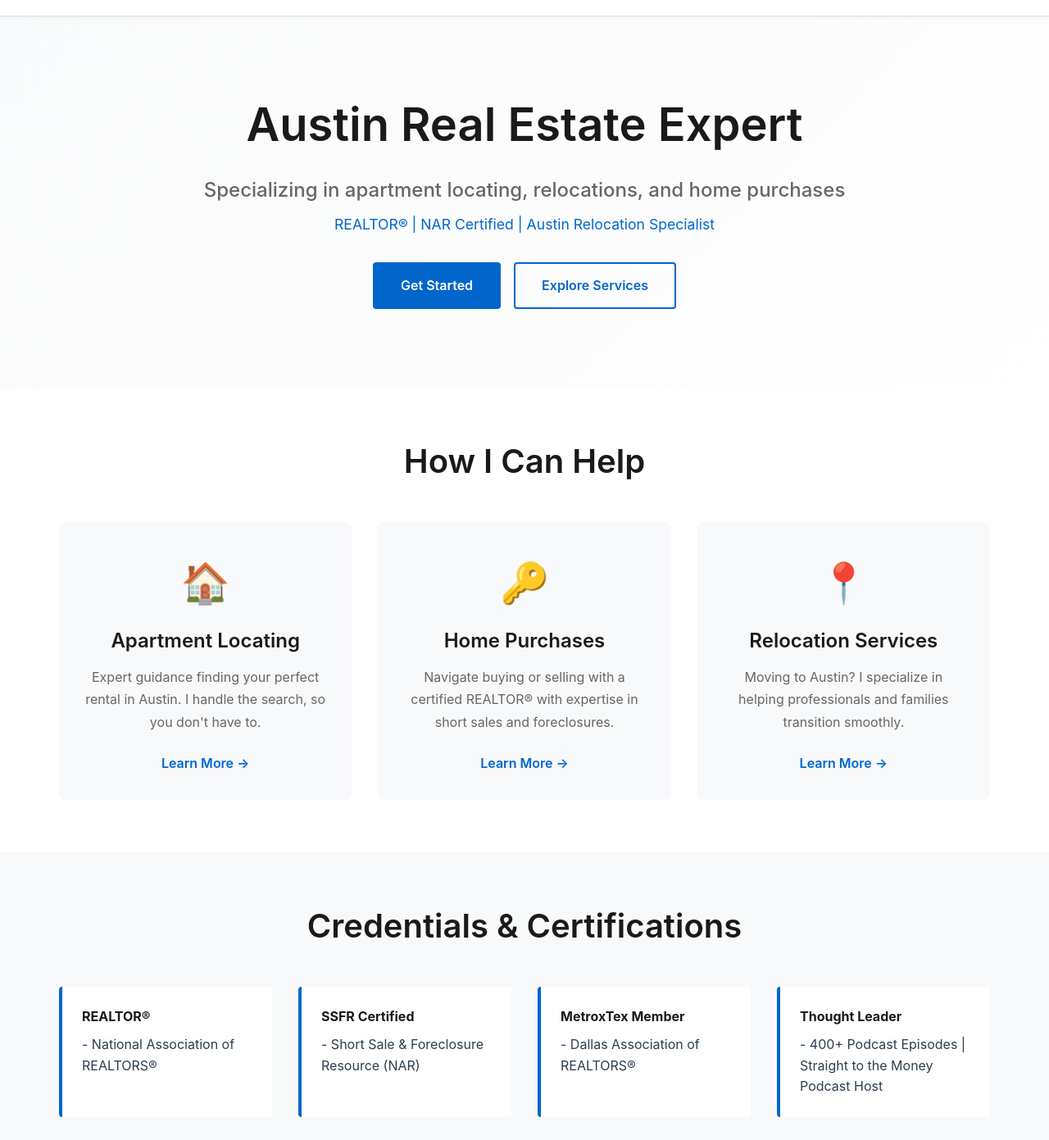
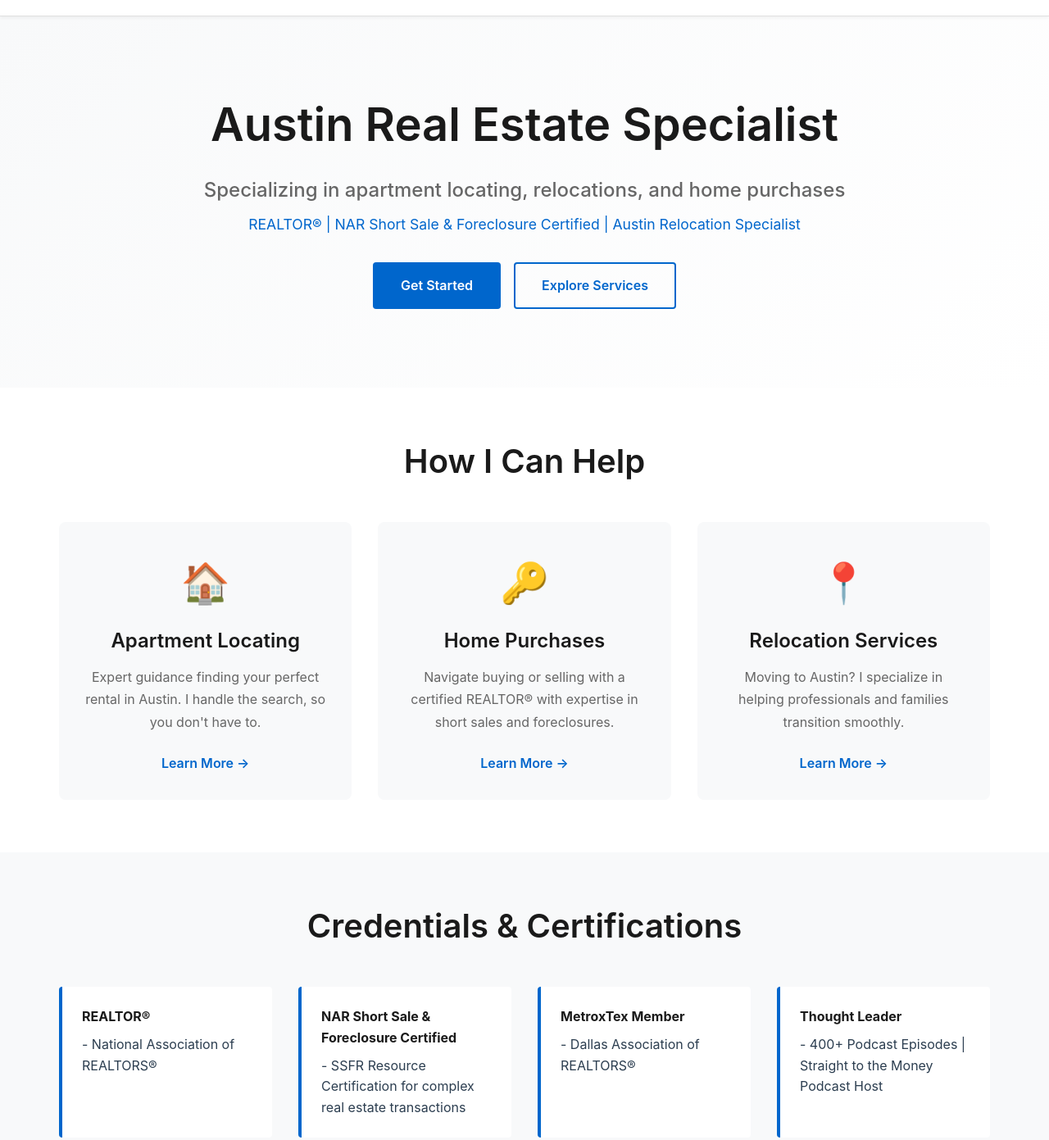
Before and after one commit to dylan-tex/dylansilver.org, a plain HTML site: page index.html in a window 1280 px wide. Shown: the part 67-1458 px from the top of the page at 82% size. Drawn offline with Linux system fonts and the light colour scheme.

Commit message:
Update home page to highlight NAR Short Sale & Foreclosure certification

```diff
--- a/index.html
+++ b/index.html
@@ -27,9 +27,9 @@
     <section class="hero">
         <div class="container">
             <div class="hero-content">
-                <h1>Austin Real Estate Expert</h1>
+                <h1>Austin Real Estate Specialist</h1>
                 <p class="hero-subtitle">Specializing in apartment locating, relocations, and home purchases</p>
-                <p class="hero-description">REALTOR® | NAR Certified | Austin Relocation Specialist</p>
+                <p class="hero-description">REALTOR® | NAR Short Sale & Foreclosure Certified | Austin Relocation Specialist</p>
                 <div class="hero-cta">
                     <a href="contact.html" class="btn btn-primary">Get Started</a>
                     <a href="services.html" class="btn btn-secondary">Explore Services</a>
@@ -74,7 +74,7 @@
                     <strong>REALTOR®</strong> - National Association of REALTORS®
                 </div>
                 <div class="credential">
-                    <strong>SSFR Certified</strong> - Short Sale & Foreclosure Resource (NAR)
+                    <strong>NAR Short Sale & Foreclosure Certified</strong> - SSFR Resource Certification for complex real estate transactions
                 </div>
                 <div class="credential">
                     <strong>MetroxTex Member</strong> - Dallas Association of REALTORS®
```
